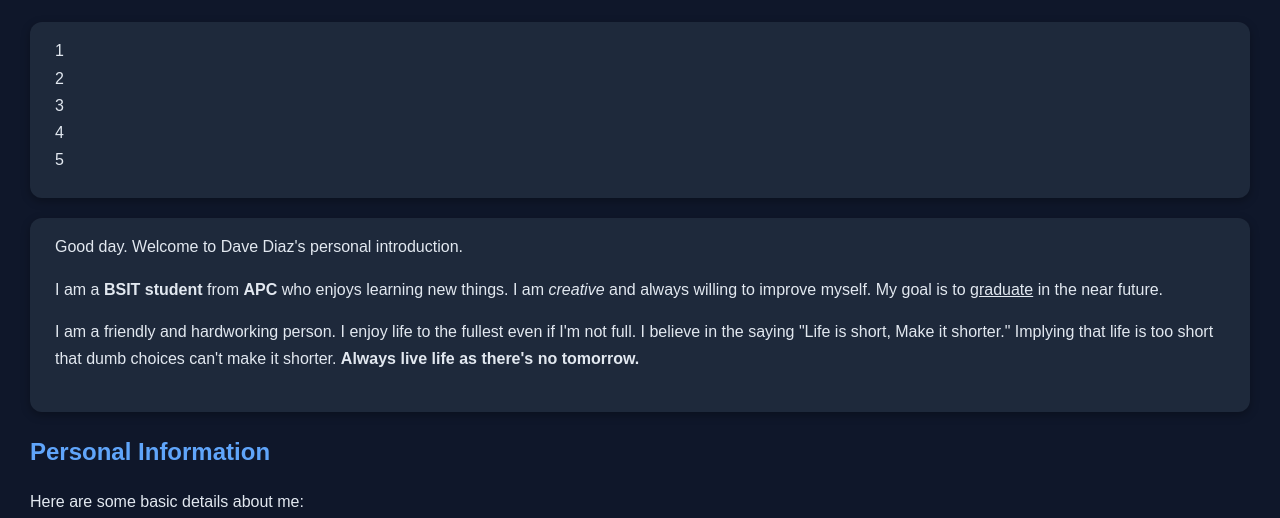
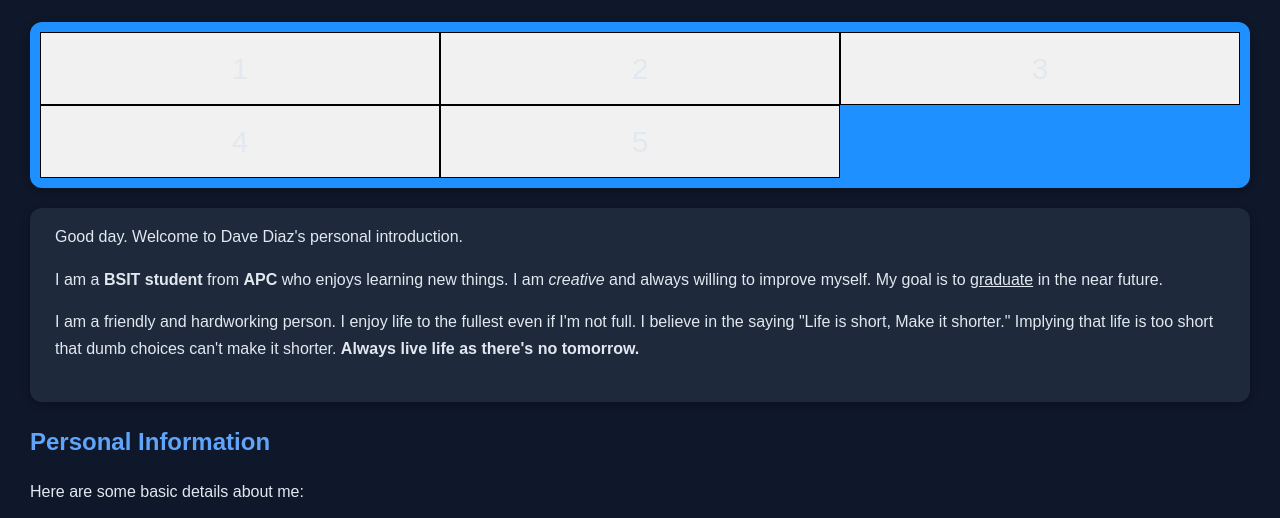
Before and after one commit to Crowlessss/WEBPROG-CS251_IT253-HTML-Lessons, a plain HTML site: page introduction/index.html in a window 1280 px wide. Shown: the part 230-748 px from the top of the page. Drawn offline with Linux system fonts and the light colour scheme.

Commit message:
Add grid layout styles to mystyle.css

```diff
--- a/introduction/css/mystyle.css
+++ b/introduction/css/mystyle.css
@@ -3,6 +3,20 @@
     margin: 0;
     padding: 0;
     box-sizing: border-box;
+}
+
+.container {
+  display: grid;
+  grid-template-columns: auto auto auto;
+  background-color: dodgerblue;
+  padding: 10px;
+}
+.container div {
+  background-color: #f1f1f1;
+  border: 1px solid black;
+  padding: 10px;
+  font-size: 30px;
+  text-align: center;
 }
 
 html {
```
